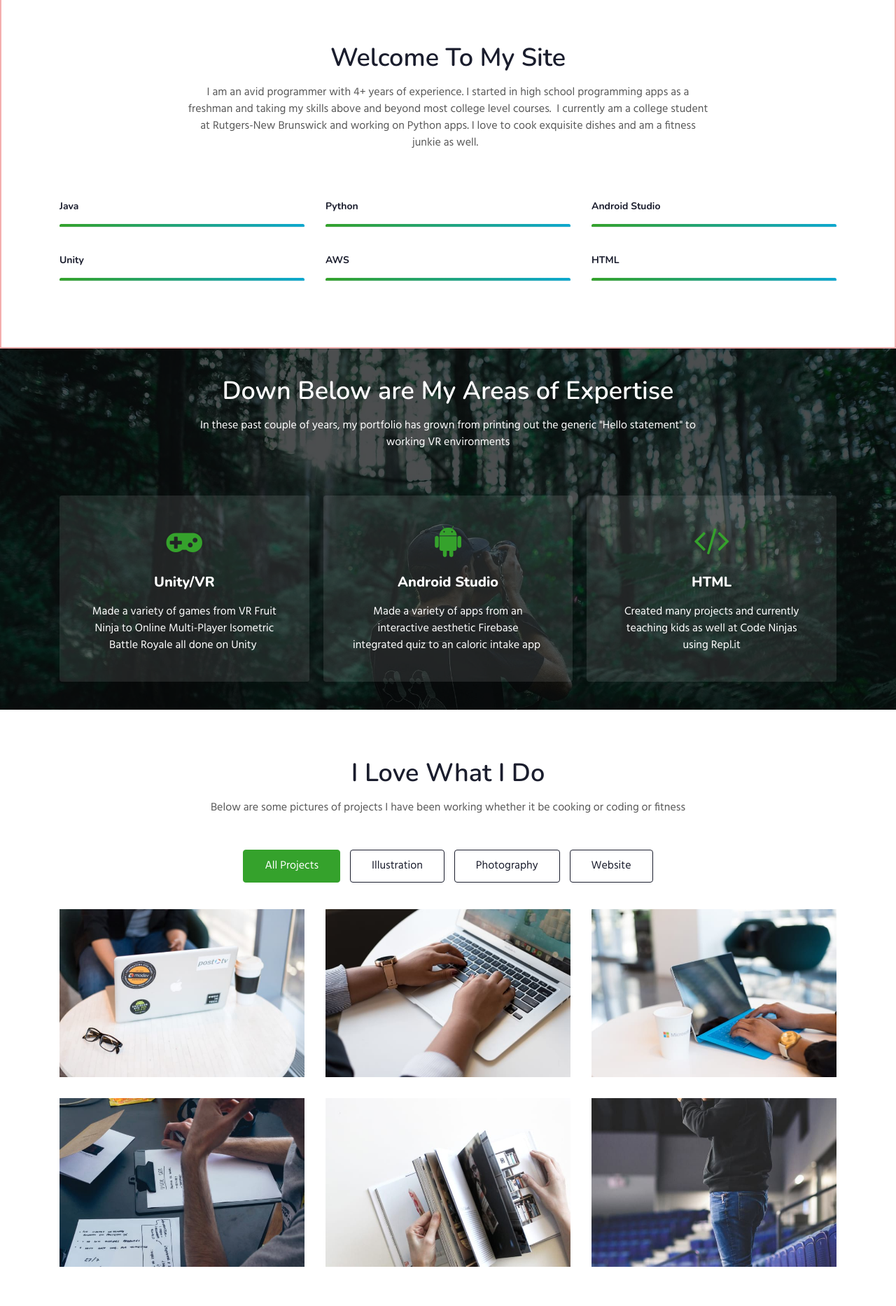
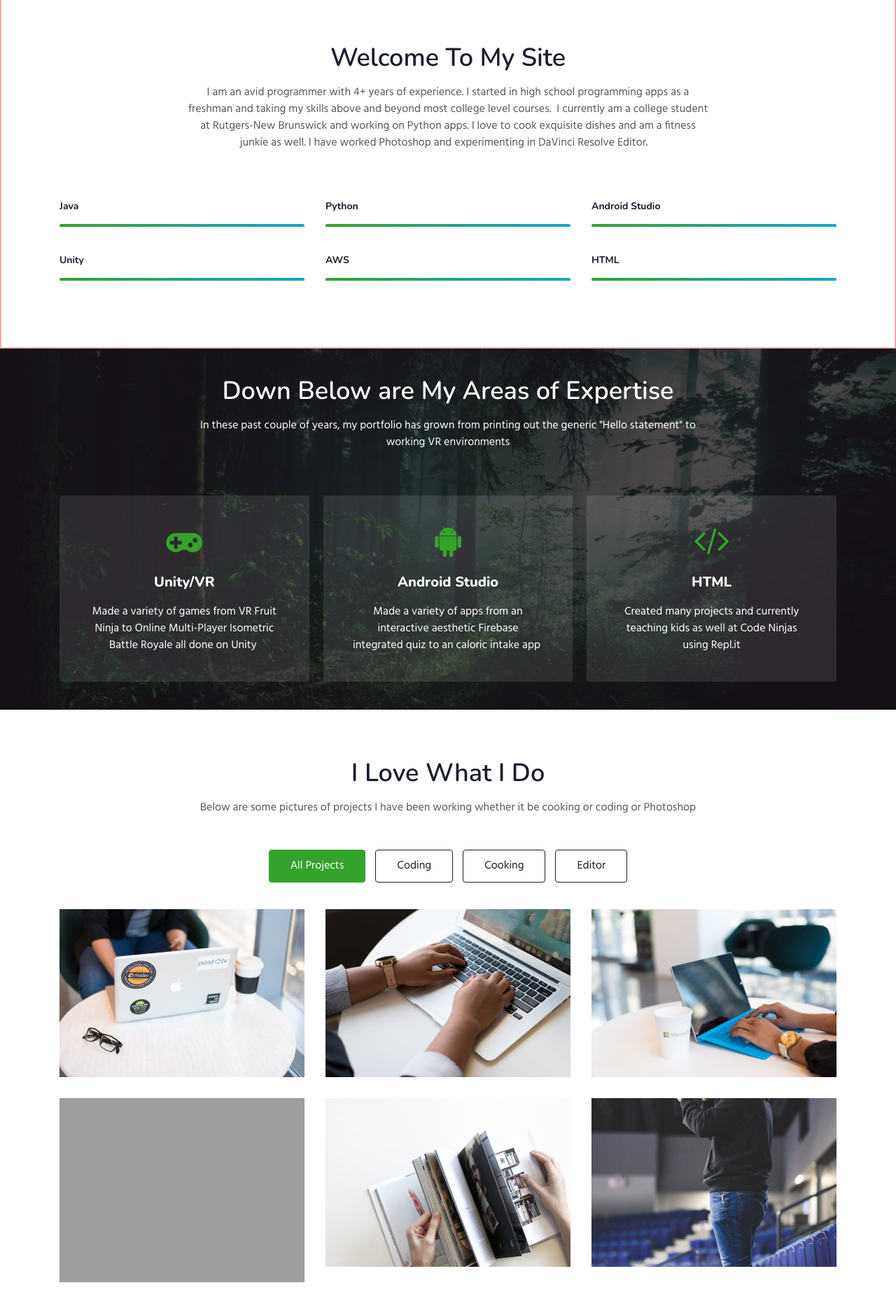
Before and after one commit to ghautham-sam01/webApp, a Flask app: page / in a window 1280 px wide. Shown: the part 787-2653 px from the top of the page at 70% size. Run offline with Flask 2, Linux system fonts and the light colour scheme; some libraries are stand-ins or nearby versions; grey boxes are pictures that could not be loaded.

Commit message:
add more changes

```diff
--- a/templates/about.html
+++ b/templates/about.html
@@ -93,7 +93,7 @@
           <a href="https://www.linkedin.com/in/ghautham-sambabu-87161618b/"><span class="fa fa-linkedin" style="outline: none; cursor: inherit;"></span></a>
       </div>
           <div class="bottom-copies text-center">
-              <p class="copy-footer-29">© 2020 My Website. All rights reserved | Designed by <a href="https://w3layouts.com">W3layouts</a></p>
+              <p class="copy-footer-29">© 2020 Ghautham Sambabu. All rights reserved | Designed by <a href="https://w3layouts.com">W3layouts</a></p>
 
           </div>
       </div>
--- a/templates/index.html
+++ b/templates/index.html
@@ -87,7 +87,11 @@
  <div class="container py-md-3">
   <div class="heading text-center mx-auto">
     <h3 class="head editContent">Welcome To My Site</h3>
-    <p class="my-3 head editContent" style="">I am an avid programmer with 4+ years of experience. I started in high school programming apps as a freshman and taking my skills above and beyond most college level courses.&nbsp; I currently am a college student at Rutgers-New Brunswick and working on Python apps. I love to cook exquisite dishes and am a fitness junkie as well.&nbsp;&nbsp;</p>
+    <p class="my-3 head editContent" style="">I am an avid programmer with 4+ years of experience. I started in high
+        school programming apps as a freshman and taking my skills above and beyond most college level courses.&nbsp;
+        I currently am a college student at Rutgers-New Brunswick and working on Python apps. I love to cook exquisite
+        dishes and am a fitness junkie as well. I have worked Photoshop and experimenting in DaVinci Resolve Editor.
+        &nbsp;&nbsp;</p>
 
     </div>
 <div class="row mt-5 pt-3">
@@ -172,55 +176,56 @@
         <div class="container">
             <div class="heading text-center mx-auto mb-5">
                 <h3 class="head editContent" style="outline: none; cursor: inherit;">I Love What I Do</h3>
-                <p class="my-3 head editContent" style=""> Below are some pictures of projects I have been working whether it be cooking or coding or fitness</p>
+                <p class="my-3 head editContent" style=""> Below are some pictures of projects I have been working
+                    whether it be cooking or coding or Photoshop</p>
               </div>
             <input id="tab1" type="radio" name="tabs" checked="">
             <label class="tabtle editContent" for="tab1">All Projects</label>
 
             <input id="tab2" type="radio" name="tabs">
-            <label class="tabtle editContent" for="tab2" style="outline: none; cursor: inherit; outline-offset: -2px;">Illustration</label>
+            <label class="tabtle editContent" for="tab2" style="outline: none; cursor: inherit; outline-offset: -2px;">Coding</label>
 
             <input id="tab3" type="radio" name="tabs">
-            <label class="tabtle editContent" for="tab3" style="outline: none; cursor: inherit;">Photography</label>
+            <label class="tabtle editContent" for="tab3" style="outline: none; cursor: inherit;">Cooking</label>
 
             <input id="tab4" type="radio" name="tabs">
-            <label class="tabtle editContent" for="tab4" style="outline: none; cursor: inherit;">Website</label>
+            <label class="tabtle editContent" for="tab4" style="outline: none; cursor: inherit;">Editor</label>
 
             <section id="content1" class="tab-content text-left">
                 <div class="d-grid grid-col-3">
                     <div class="product">
 
-                                <img src="bundles/images/g1.jpg" class="img-responsive" alt="" style="outline: none; cursor: inherit;">
+                                <img src="{{url_for('static',filename='bundles/images/g1.jpg')}}" class="img-responsive" alt="" style="outline: none; cursor: inherit;">
 
 
                     </div>
                     <div class="product">
 
-                                <img src="bundles/images/g2.jpg" class="img-responsive" alt="">
+                                <img src="{{url_for('static',filename='bundles/images/g2.jpg')}}" class="img-responsive" alt="">
 
 
                     </div>
                     <div class="product">
 
-                                <img src="bundles/images/g3.jpg" class="img-responsive" alt="" style="outline: none; cursor: inherit;">
+                                <img src="{{url_for('static',filename='bundles/images/g3.jpg')}}" class="img-responsive" alt="" style="outline: none; cursor: inherit;">
 
 
                     </div>
                     <div class="product">
 
-                                <img src="bundles/images/g4.jpg" class="img-responsive" alt="" style="outline: none; cursor: inherit;">
+                                <img src="{{url_for('static',filename='bundles/images/g4.jpg')}}.jpg" class="img-responsive" alt="" style="outline: none; cursor: inherit;">
 
 
                     </div>
                     <div class="product">
 
-                                <img src="bundles/images/g5.jpg" class="img-responsive" alt="">
+                                <img src="{{url_for('static',filename='bundles/images/g5.jpg')}}" class="img-responsive" alt="">
 
 
                     </div>
                     <div class="product">
 
-                                <img src="bundles/images/g6.jpg" class="img-responsive" alt="" style="outline: none; cursor: inherit;">
+                                <img src="{{url_for('static',filename='bundles/images/g6.jpg')}}" class="img-responsive" alt="" style="outline: none; cursor: inherit;">
 
 
                     </div>
@@ -233,37 +238,37 @@
                 <div class="d-grid grid-col-3">
                     <div class="product">
 
-                                <img src="bundles/images/g7.jpg" class="img-responsive" alt="" style="outline: none; cursor: inherit;">
+                                <img src="{{url_for('static',filename='bundles/images/g7.jpg')}}" class="img-responsive" alt="" style="outline: none; cursor: inherit;">
 
 
                     </div>
                     <div class="product">
 
-                                <img src="bundles/images/g8.jpg" class="img-responsive" alt="" style="outline: none; cursor: inherit;">
+                                <img src="{{url_for('static',filename='bundles/images/g8.jpg')}}" class="img-responsive" alt="" style="outline: none; cursor: inherit;">
 
 
                     </div>
                     <div class="product">
 
-                                <img src="bundles/images/g1.jpg" class="img-responsive" alt="" style="outline: none; cursor: inherit;">
+                                <img src="{{url_for('static',filename='bundles/images/g1.jpg')}}" class="img-responsive" alt="" style="outline: none; cursor: inherit;">
 
 
                     </div>
                     <div class="product">
 
-                                <img src="bundles/images/g2.jpg" class="img-responsive" alt="" style="outline: none; cursor: inherit;">
+                                <img src="{{url_for('static',filename='bundles/images/g2.jpg')}}" class="img-responsive" alt="" style="outline: none; cursor: inherit;">
 
 
                     </div>
                     <div class="product">
 
-                                <img src="bundles/images/g3.jpg" class="img-responsive" alt="" style="outline: none; cursor: inherit;">
+                                <img src="{{url_for('static',filename='bundles/images/g3.jpg')}}" class="img-responsive" alt="" style="outline: none; cursor: inherit;">
 
 
                     </div>
                     <div class="product">
 
-                                <img src="bundles/images/g4.jpg" class="img-responsive" alt="" style="outline: none; cursor: inherit;">
+                                <img src="{{url_for('static',filename='bundles/images/g4.jpg')}}" class="img-responsive" alt="" style="outline: none; cursor: inherit;">
 
 
                     </div>
@@ -274,19 +279,19 @@
                 <div class="d-grid grid-col-3">
                     <div class="product">
 
-                                <img src="bundles/images/g5.jpg" class="img-responsive" alt="" style="outline: none; cursor: inherit;">
+                                <img src="{{url_for('static',filename='bundles/images/g5.jpg')}}" class="img-responsive" alt="" style="outline: none; cursor: inherit;">
 
 
                     </div>
                     <div class="product">
 
-                                <img src="bundles/images/g6.jpg" class="img-responsive" alt="" style="outline: none; cursor: inherit;">
+                                <img src="{{url_for('static',filename='bundles/images/g6.jpg')}}" class="img-responsive" alt="" style="outline: none; cursor: inherit;">
 
 
                     </div>
                     <div class="product">
 
-                                <img src="bundles/images/g7.jpg" class="img-responsive" alt="" style="outline: none; cursor: inherit;">
+                                <img src="{{url_for('static',filename='bundles/images/g7.jpg')}}" class="img-responsive" alt="" style="outline: none; cursor: inherit;">
 
 
                     </div>
@@ -297,13 +302,13 @@
                 <div class="d-grid grid-col-3">
                     <div class="product">
 
-                                <img src="bundles/images/g8.jpg" class="img-responsive" alt="" style="outline: none; cursor: inherit;">
+                                <img src="{{url_for('static',filename='bundles/images/g8.jpg')}}" class="img-responsive" alt="" style="outline: none; cursor: inherit;">
 
 
                     </div>
                     <div class="product">
 
-                                <img src="bundles/images/g1.jpg" class="img-responsive" alt="" style="outline: none; cursor: inherit;">
+                                <img src="{{url_for('static',filename='bundles/images/g1.jpg')}}" class="img-responsive" alt="" style="outline: none; cursor: inherit;">
 
 
                     </div>
```
Also changed, not shown: static/bundles/images/2.jpg, static/bundles/images/3.jpg, static/bundles/images/c1.jpg (deleted), static/bundles/images/c2.jpg (deleted), static/bundles/images/c3.jpg (deleted).
